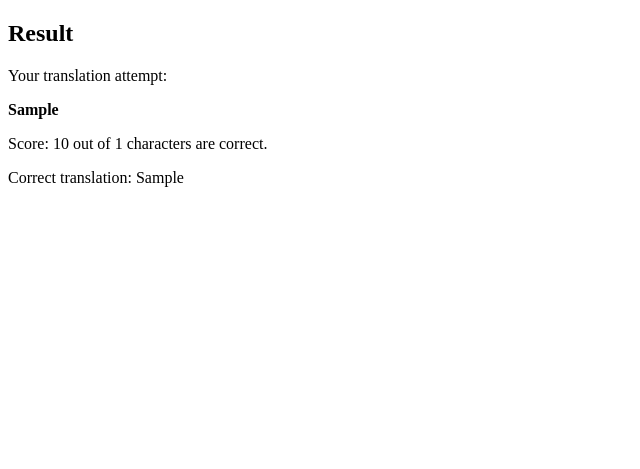
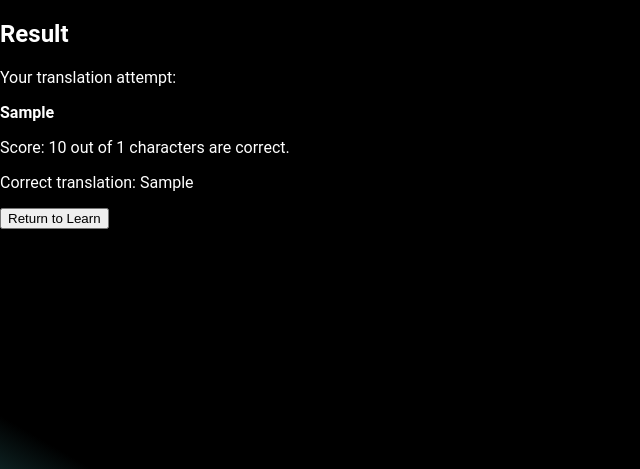
Before and after one commit to matsjfunke/slovak-brat, a FastAPI app: template templates/result.html in a window 1280 px wide. Shown: the top 469 px of the page, without its empty margins (0-640 px from the left). Run offline with FastAPI, Linux system fonts and the light colour scheme; the template is opened without the code that fills it: most values are stand-ins (such as "Sample title", 1, 10 or a date in 2020).

Commit message:
section variable needs to be fxed

```diff
--- a/main.py
+++ b/main.py
@@ -1,9 +1,11 @@
-from fastapi import FastAPI, Request, Form, Depends, HTTPException, status
+from fastapi import FastAPI, Request, Form, HTTPException, status
 from fastapi.templating import Jinja2Templates
 from fastapi.staticfiles import StaticFiles
+from fastapi.responses import HTMLResponse
 import json
 import random
 from unidecode import unidecode
+
 
 app = FastAPI()
 
@@ -46,6 +48,7 @@
 
 
 current_translation = None
+
 @app.post("/learn")
 def learn_section(request: Request, section: str = Form(...)):
     global current_translation
@@ -57,6 +60,18 @@
     current_translation = translation
 
     return templates.TemplateResponse("learn.html", {"request": request, "word": random_word, "section": section})
+
+@app.get("/learn", response_class=HTMLResponse)
+def get_learn(request: Request, section: str = Form(...)):
+    global current_translation
+
+    learning_topic = data.get(section, {})
+    random_word, translation = random.choice(list(learning_topic.items()))
+
+    # Store the translation in the global variable
+    current_translation = translation
+
+    return templates.TemplateResponse("learn.html", {"request": request, "word": random_word, "section": section}), print(section)
 
 
 @app.post("/check_translation")
--- a/templates/result.html
+++ b/templates/result.html
@@ -4,6 +4,7 @@
 <head>
     <meta charset="UTF-8">
     <meta name="viewport" content="width=device-width, initial-scale=1.0">
+    <link rel="stylesheet" href="{{ url_for('static', path='style.css') }}">
     <title>Slovak Brat</title>
 </head>
 <body>
@@ -12,5 +13,10 @@
     <p><strong>{{ user_translation }}</strong></p>
     <p>Score: {{ score }} out of {{ total_chars }} characters are correct.</p>
     <p>Correct translation: {{ correct_translation }}</p>
+
+    <form action="/learn" method="post">
+        <input type="hidden" name="section" value="{{ section }}">
+        <button type="submit">Return to Learn</button>
+    </form>
 </body>
 </html>
```
